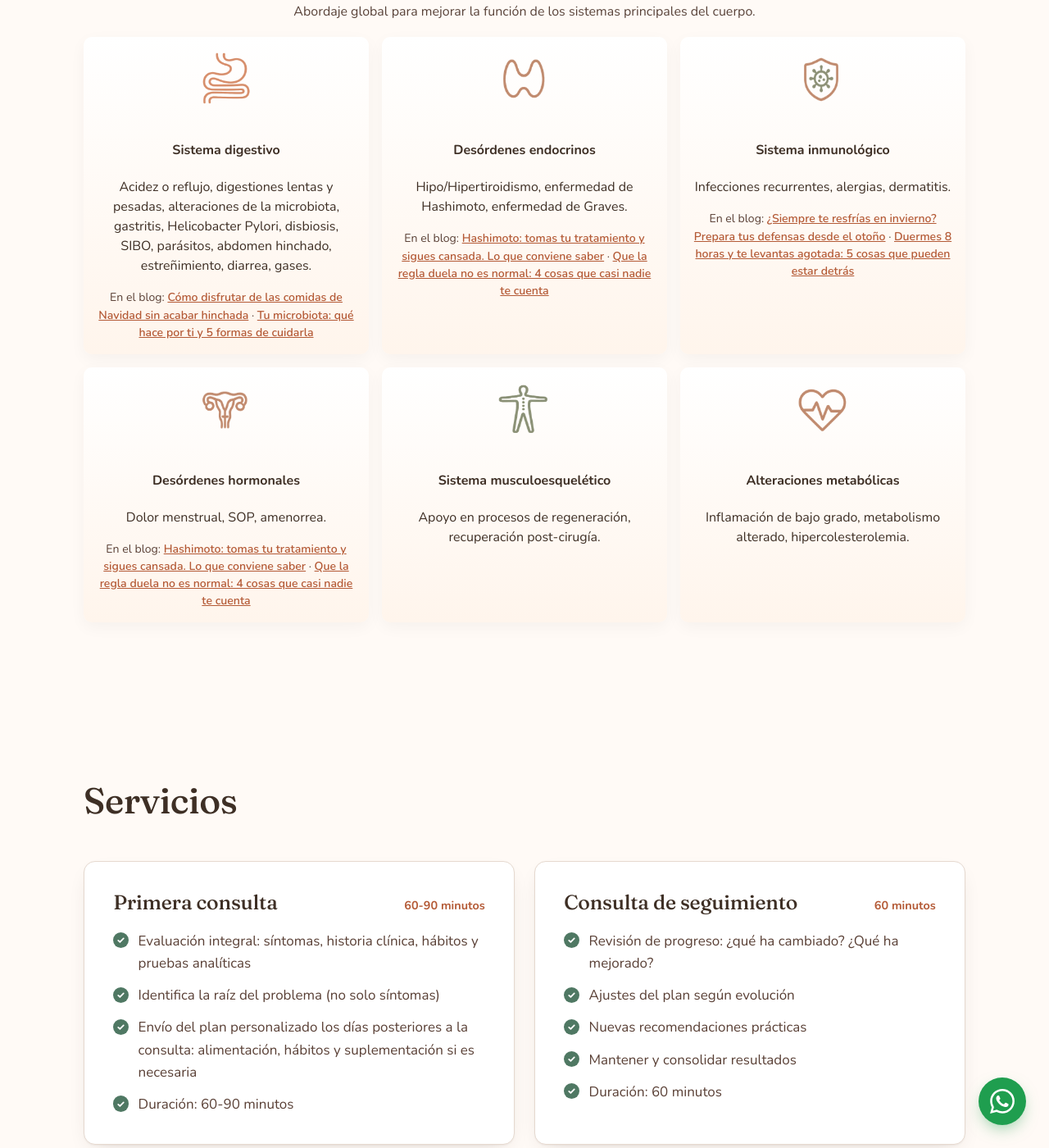
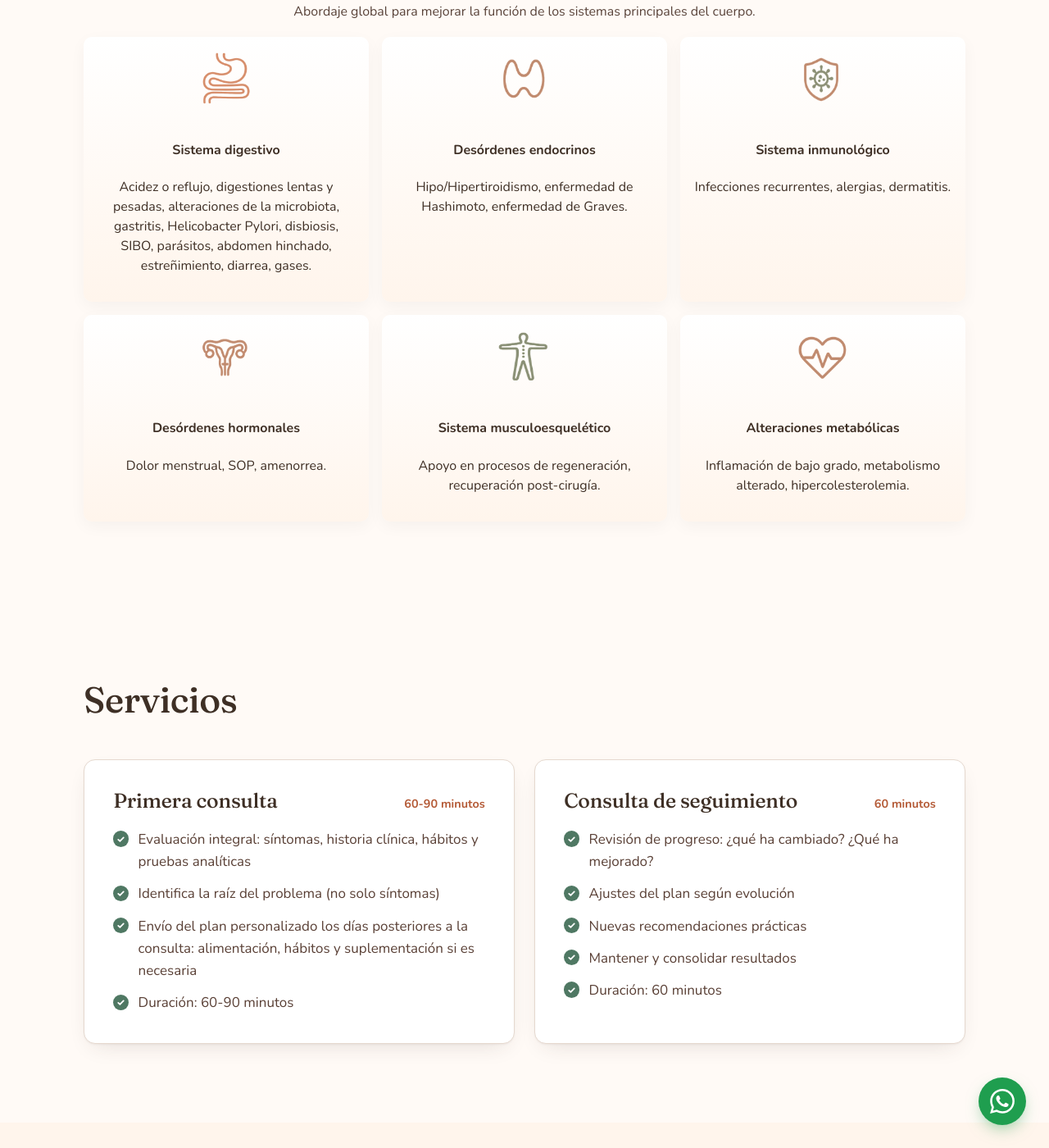
Before and after one commit to ocazmun-lab/PRUEBA-2-PAGINA-WEB-PNI_IDOIA_CHAIR, a Jekyll site: the page built from index.html, in a window 1280 px wide and 1400 px high, scrolled down 802 px. Shown: the whole window at 82% size. Built offline with Jekyll 4.4.1, drawn with Linux system fonts in a browser that asks for light colours; some of the changed text lies outside the part shown.

Commit message:
Portada: quitar enlaces al blog de las tarjetas y añadir bloque del blog antes de contacto
Co-Authored-By: Claude Opus 5.5 <noreply@anthropic.com>
Claude-Session: https://claude.ai/code/session_01A9csDMuLbeWXq8kgqkzZyy

```diff
--- a/index.html
+++ b/index.html
@@ -82,33 +82,21 @@ schema: |
           <img src="{{ '/img/salud-intestinal-pni-idoia-chair.png' | relative_url }}" alt="Tratamiento problemas digestivos PNI Zaragoza - SIBO, disbiosis, Helicobacter" width="72" height="72">
           <h3>Sistema digestivo</h3>
           <p>Acidez o reflujo, digestiones lentas y pesadas, alteraciones de la microbiota, gastritis, Helicobacter Pylori, disbiosis, SIBO, parásitos, abdomen hinchado, estreñimiento, diarrea, gases.</p>
-          {% assign rel = site.posts | where: "category", "Digestivo" %}{% if rel.size > 0 %}
-          <p class="item-links">En el blog: {% for post in rel limit:2 %}<a href="{{ post.url | relative_url }}">{{ post.title }}</a>{% unless forloop.last %} · {% endunless %}{% endfor %}</p>
-          {% endif %}
         </article>
         <article class="item">
           <img src="{{ '/img/desordenes-endocrinos-pni-idoia-chair.png' | relative_url }}" alt="Desórdenes endocrinos PNI Idoia Chair" width="72" height="72">
           <h3>Desórdenes endocrinos</h3>
           <p>Hipo/Hipertiroidismo, enfermedad de Hashimoto, enfermedad de Graves.</p>
-          {% assign rel = site.posts | where: "category", "Hormonal" %}{% if rel.size > 0 %}
-          <p class="item-links">En el blog: {% for post in rel limit:2 %}<a href="{{ post.url | relative_url }}">{{ post.title }}</a>{% unless forloop.last %} · {% endunless %}{% endfor %}</p>
-          {% endif %}
         </article>
         <article class="item">
           <img src="{{ '/img/salud-inmunologica-pni-idoia-chair.png' | relative_url }}" alt="Salud inmunológica PNI Idoia Chair" width="72" height="72">
           <h3>Sistema inmunológico</h3>
           <p>Infecciones recurrentes, alergias, dermatitis.</p>
-          {% assign rel = site.posts | where: "category", "Inmune" %}{% if rel.size > 0 %}
-          <p class="item-links">En el blog: {% for post in rel limit:2 %}<a href="{{ post.url | relative_url }}">{{ post.title }}</a>{% unless forloop.last %} · {% endunless %}{% endfor %}</p>
-          {% endif %}
         </article>
         <article class="item">
           <img src="{{ '/img/salud-hormonal-pni-idoia-chair.png' | relative_url }}" alt="Equilibrio hormonal PNI Idoia Chair" width="72" height="72">
           <h3>Desórdenes hormonales</h3>
           <p>Dolor menstrual, SOP, amenorrea.</p>
-          {% assign rel = site.posts | where: "category", "Hormonal" %}{% if rel.size > 0 %}
-          <p class="item-links">En el blog: {% for post in rel limit:2 %}<a href="{{ post.url | relative_url }}">{{ post.title }}</a>{% unless forloop.last %} · {% endunless %}{% endfor %}</p>
-          {% endif %}
         </article>
         <article class="item">
           <img src="{{ '/img/salud-musculoesqueletica-pni-idoia-chair.png' | relative_url }}" alt="Salud musculoesquelética PNI Idoia Chair" width="72" height="72">
@@ -262,6 +250,27 @@ schema: |
       </div>
     </section>
 
+    <section id="blog" class="section home-blog" aria-labelledby="home-blog-title">
+      <div class="section-head">
+        <h2 id="home-blog-title">¿Quieres saber más sobre la PNI?</h2>
+        <p class="lead">En el blog explico cómo trabajo y qué hay detrás de síntomas como el cansancio, la tripa hinchada o una regla que duele.</p>
+      </div>
+      <div class="blog-grid">
+        {% for post in site.posts limit:3 %}
+        <article class="blog-card">
+          <a href="{{ post.url | relative_url }}">
+            {% if post.image %}<img src="{{ post.image | relative_url }}" alt="{{ post.image_alt | default: post.title }}" width="1200" height="800" loading="lazy" decoding="async">{% endif %}
+            <div class="blog-card-body">
+              {% if post.category %}<span class="blog-card-category">{{ post.category }}</span>{% endif %}
+              <h3>{{ post.title }}</h3>
+            </div>
+          </a>
+        </article>
+        {% endfor %}
+      </div>
+      <p class="home-blog-more"><a class="btn btn-outline" href="{{ '/blog/' | relative_url }}">Ver todos los artículos</a></p>
+    </section>
+
     <section id="contacto" class="band contact">
       <div class="section contact-inner">
         <div class="contact-intro">
--- a/style.css
+++ b/style.css
@@ -797,8 +797,6 @@ footer{background:var(--primario);color:#fff;padding:2rem 0 2rem;font-size:0.92r
 /* ========================================
    SEO: enlaces al blog, firma de autora, relacionados
    ======================================== */
-.item-links{font-size:0.88rem;margin:0.4rem 0 0;color:var(--texto-suave)}
-.item-links a{color:var(--primario);font-weight:600}
 .contact-phone{color:var(--primario);font-weight:700;text-decoration:none}
 .contact-phone:hover{text-decoration:underline}
 footer .footer-inner p a{color:inherit}
@@ -825,3 +823,17 @@ footer .footer-inner p a{color:inherit}
 .related-posts{max-width:1100px;margin:0 auto;padding-top:0}
 .related-posts h2{color:var(--primario);text-align:center}
 .blog-card h3{font-size:1.1rem;margin:0;color:var(--texto);line-height:1.35}
+
+/* Portada: bloque del blog antes de contacto */
+.home-blog .section-head{margin-inline:auto;text-align:center}
+.home-blog .lead{margin-inline:auto}
+.home-blog-more{text-align:center;margin:2rem 0 0}
+.btn-outline{background:transparent;color:var(--primario);border:2px solid var(--primario)}
+.btn-outline:hover{background:var(--primario);color:#fff}
+@media (max-width:600px){
+  .home-blog .blog-grid{grid-template-columns:1fr;gap:0.9rem}
+  .home-blog .blog-card a{display:flex;align-items:center}
+  .home-blog .blog-card img{width:104px;flex:0 0 104px;aspect-ratio:1/1;height:104px}
+  .home-blog .blog-card-body{padding:0.8rem 1rem}
+  .home-blog .blog-card h3{font-size:1rem}
+}
```
